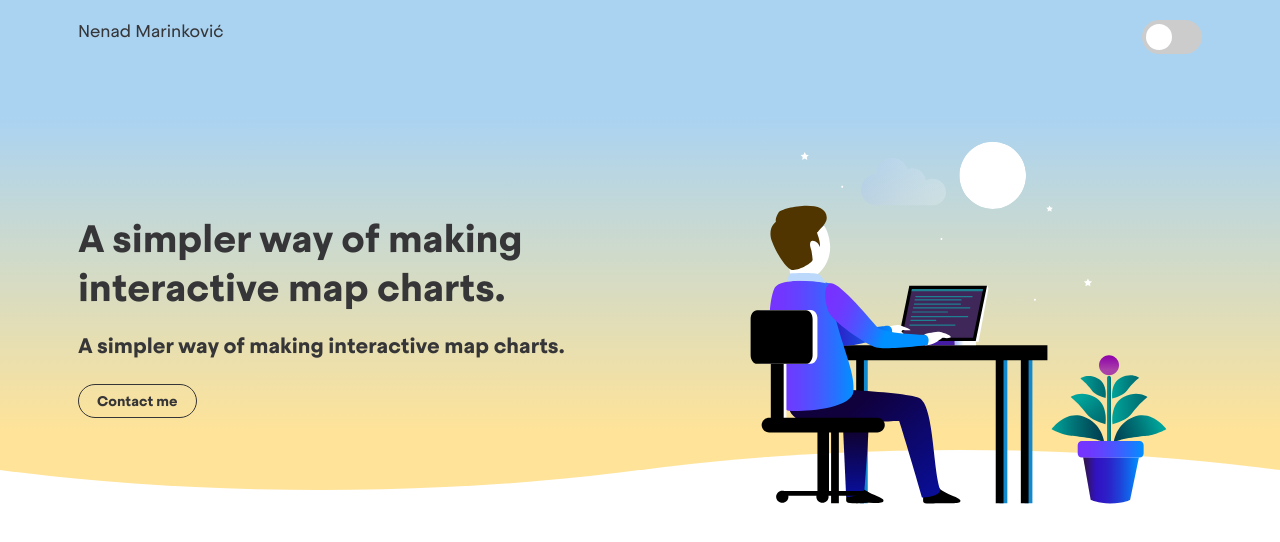
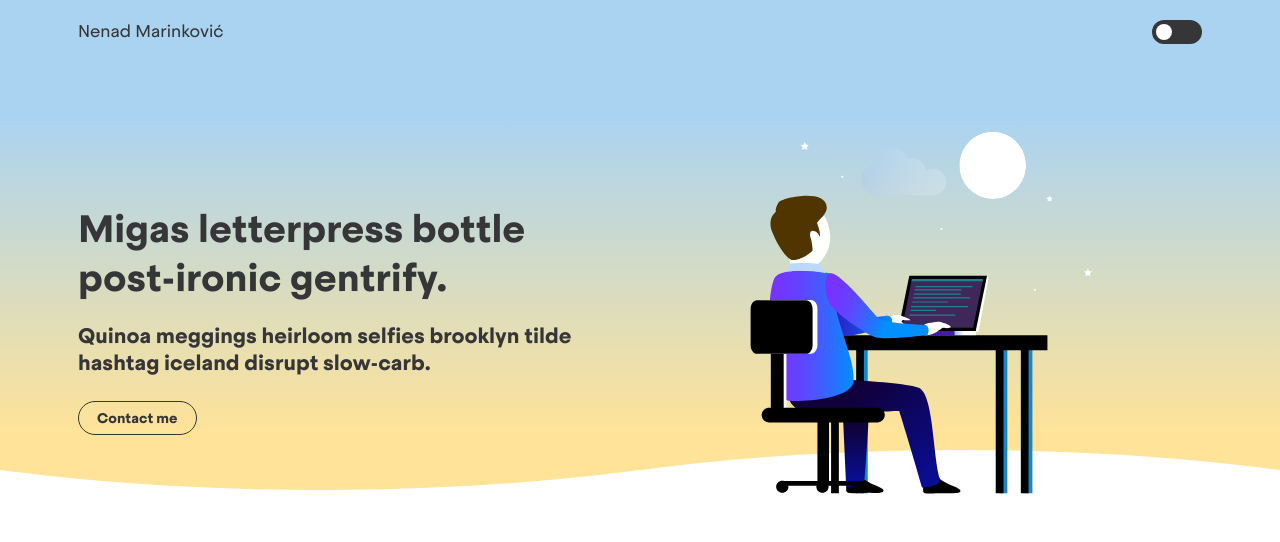
Before and after one commit to nenadmarinkovic/nenadmarinkovic.com, a Next.js app in the folder next-portfolio/: page / in a window 1280 px wide. Shown: the top 542 px of the page. Built offline with nearby package versions, Linux system fonts and the light colour scheme.

Commit message:
toggle add

```diff
--- a/next-portfolio/components/Banner.js
+++ b/next-portfolio/components/Banner.js
@@ -50,9 +50,10 @@ function Banner(props) {
           </Container>
           <BannerContainer>
             <Info>
-              <h1>A simpler way of making interactive map charts. </h1>
+              <h1>Migas letterpress bottle post-ironic gentrify.</h1>
               <Subtitle>
-                A simpler way of making interactive map charts.{" "}
+                Quinoa meggings heirloom selfies brooklyn tilde hashtag iceland
+                disrupt slow-carb.{" "}
               </Subtitle>
               <ContactButton />
             </Info>
--- a/next-portfolio/components/Toggle.js
+++ b/next-portfolio/components/Toggle.js
@@ -4,8 +4,8 @@ import styled from "styled-components";
 const ToggleContainer = styled.label`
   position: relative;
   display: inline-block;
-  width: 60px;
-  height: 34px;
+  width: 50px;
+  height: 24px;
 
   input {
     opacity: 0;
@@ -21,7 +21,7 @@ const Slider = styled.span`
   left: 0;
   right: 0;
   bottom: 0;
-  background-color: #ccc;
+  background-color: #363537;
   -webkit-transition: 0.4s;
   transition: 0.4s;
   border-radius: 34px;
@@ -29,8 +29,8 @@ const Slider = styled.span`
   :before {
     position: absolute;
     content: "";
-    height: 26px;
-    width: 26px;
+    height: 16px;
+    width: 16px;
     left: 4px;
     bottom: 4px;
     background-color: white;
--- a/next-portfolio/package.json
+++ b/next-portfolio/package.json
@@ -11,7 +11,6 @@
     "next": "9.4.4",
     "react": "16.13.1",
     "react-dom": "16.13.1",
-    "sass": "^1.26.9",
     "styled-components": "5.1.1"
   }
 }
--- a/next-portfolio/styles/global.js
+++ b/next-portfolio/styles/global.js
@@ -88,15 +88,8 @@ export const GlobalStyles = createGlobalStyle`
     color: #33aadd;
   }
 
-.checked {
-  transform: translateX(26px);
-}
-
-
-input:checked + .slider:before + .checked {
-  -webkit-transform: translateX(26px);
-  -ms-transform: translateX(26px);
-  transform: translateX(26px);
-}
+  #flower {
+    display: none
+  }
 
   `;
--- a/next-portfolio/styles/theme.js
+++ b/next-portfolio/styles/theme.js
@@ -1,38 +1,20 @@
-const backgroundLight =
-  "linear-gradient(0deg, rgba(254,227,153,1) 0%, rgba(170,211,242,1) 73%)";
-const backgroundDark =
-  "linear-gradient(0deg, rgba(2,0,36,1) 0%, rgba(34,79,142,1) 61%);";
-
-const buttonBorderDark = "1.5px solid #FAFAFA";
-const buttonColorDark = "#FAFAFA";
-const buttonBorderLight = "1.5px solid #363537";
-const buttonColorLight = "#363537";
-
-const subtitleTextLight = "#363537";
-
 export const lightTheme = {
-  background: backgroundLight,
+  background:
+    "linear-gradient(0deg, rgba(254,227,153,1) 0%, rgba(170,211,242,1) 73%)",
   text: "#363537",
-  gradient: "linear-gradient(#39598A, #79D7ED)",
   wave: "#FEE399",
   display: "none",
-  buttonBorder: buttonBorderLight,
-  buttonColor: buttonColorLight,
-  subtitleText: subtitleTextLight,
-  toggleBorder: '#fff',
-  gradient: 'linear-gradient(#39598A, #79D7ED)',
-
-
+  buttonBorder: "1.5px solid #363537",
+  buttonColor: "#363537",
+  subtitleText: "#363537",
 };
 
 export const darkTheme = {
-  background: backgroundDark,
+  background:
+    "linear-gradient(0deg, rgba(2,0,36,1) 0%, rgba(34,79,142,1) 61%);",
   text: "#FAFAFA",
-  gradient: "linear-gradient(#091236, #1E215D)",
   wave: "linear-gradient(180deg, rgba(1, 0, 27, 1) 90%, rgba(0, 0, 0, 1) 10%);",
   display: "unset",
-  buttonBorder: buttonBorderDark,
-  buttonColor: buttonColorDark,
-  toggleBorder: '#6B8096',
-  gradient: 'linear-gradient(#091236, #1E215D)',
+  buttonBorder: "1.5px solid #FAFAFA",
+  buttonColor: "#FAFAFA",
 };
```
Also changed, not shown: 1 other file (tests, documents, lock files or other folders).
